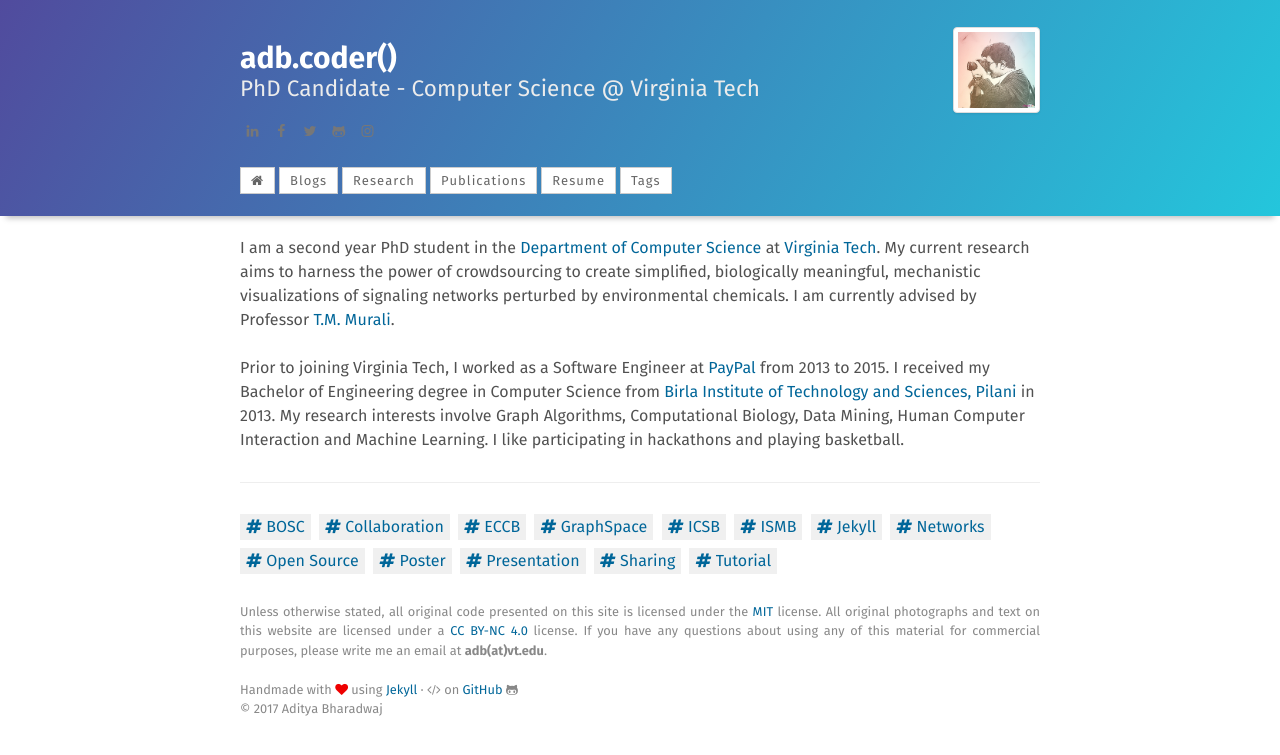
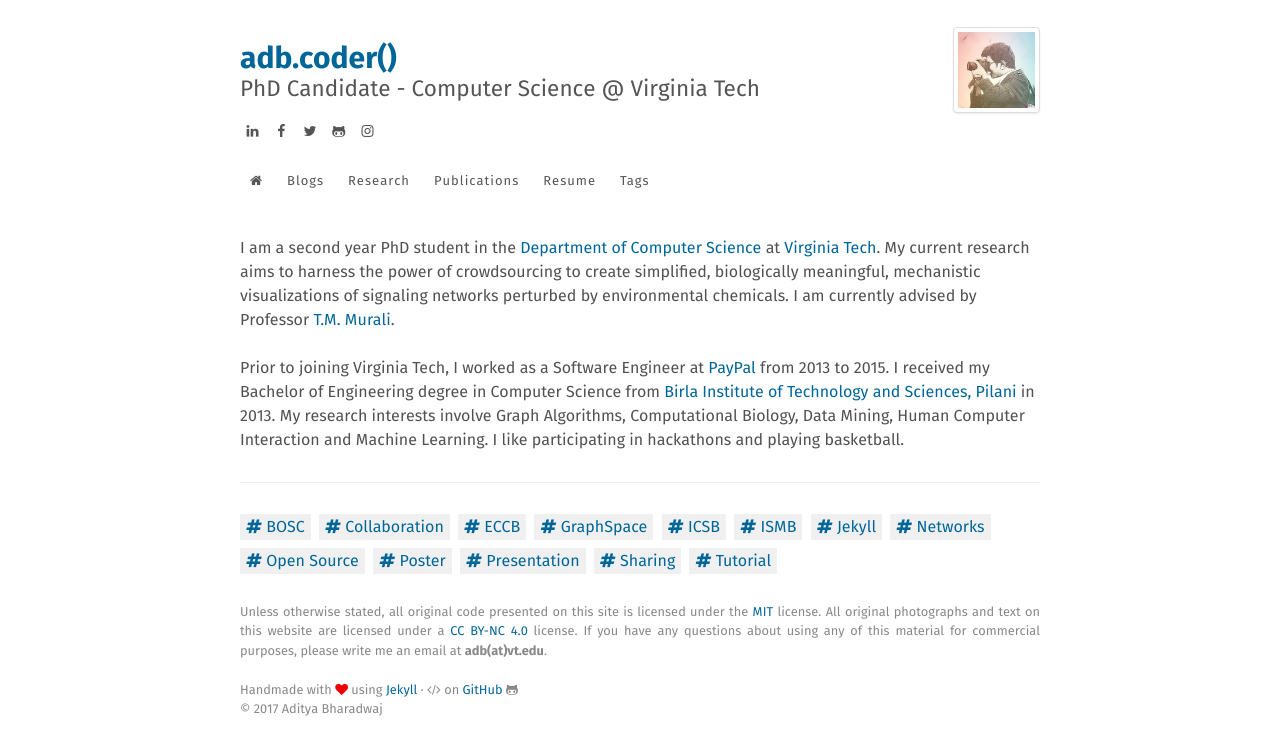
Before and after one commit to adbharadwaj/adbharadwaj.github.io, a Jekyll site: the page built from index.html, in a window 1280 px wide. Shown: the top 755 px of the page. Built offline with Jekyll 4.4.1, drawn with Linux system fonts in a browser that asks for light colours.

Commit message:
Update _layout.scss

```diff
--- a/assets/scss/_layout.scss
+++ b/assets/scss/_layout.scss
@@ -261,19 +261,19 @@ h2.year i.fa {
     padding-bottom: 1rem;
     margin-bottom: 1rem;
 //     border-bottom: 1px solid #ddd;
-//     background-color: #f3f3f3;
-    background: linear-gradient(120deg, #514A9D, #24C6DC);
-    box-shadow: 0 8px 6px -6px #bdbdbd;
+    background-color: #ffffff;
+//     background: linear-gradient(120deg, #514A9D, #24C6DC);
+//     box-shadow: 0 8px 6px -6px #bdbdbd;
 }
 
 .masthead-title {
     /*text-align: center;*/
     margin-top: 2rem;
     margin-bottom: 0;
-    color: #ffffff;
+    color: #000;
 
     a {
-        color: #ffffff;
+        color: #069;
         font-weight: bold;
 
         &:hover {
@@ -284,7 +284,7 @@ h2.year i.fa {
     small {
         font-size: 75%;
         font-weight: normal;
-        color: #ececec;
+        color: #555;
         letter-spacing: 0;
         display: block;
         clear: both;
@@ -461,11 +461,11 @@ blockquote p:last-child {
         float: left;
 
         a {
-            color: #666;
+            color: #555;
             border-bottom: 0;
-            background: #fff;
+//             background: #fff;
             padding: 5px 10px;
-            border: 1px solid #ccc;
+//             border: 1px solid #ccc;
             white-space: nowrap;
             letter-spacing: 1px;
             margin-left: 2px;
@@ -490,9 +490,9 @@ blockquote p:last-child {
             }
 
             &:hover {
-                border: 1px solid #777;
-                background: #666;
-                color: #fff;
+//                 border: 1px solid #777;
+//                 background: #000;
+                color: #555;
             }
         }
     }
@@ -516,7 +516,7 @@ blockquote p:last-child {
         position: relative;
         text-align: center;
         display: inline-block;
-        color: #777;
+        color: #555;
         -webkit-transition: all 0.27s cubic-bezier(0.3, 0.1, 0.58, 1);
         -moz-transition: all 0.27s cubic-bezier(0.3, 0.1, 0.58, 1);
         -o-transition: all 0.27s cubic-bezier(0.3, 0.1, 0.58, 1);
@@ -524,8 +524,8 @@ blockquote p:last-child {
         transition: all 0.27s cubic-bezier(0.3, 0.1, 0.58, 1);
 
         &:hover {
-            color: #fff;
-            background: #111;
+            color: #000;
+//             background: #111;
         }
     }
 }
```
